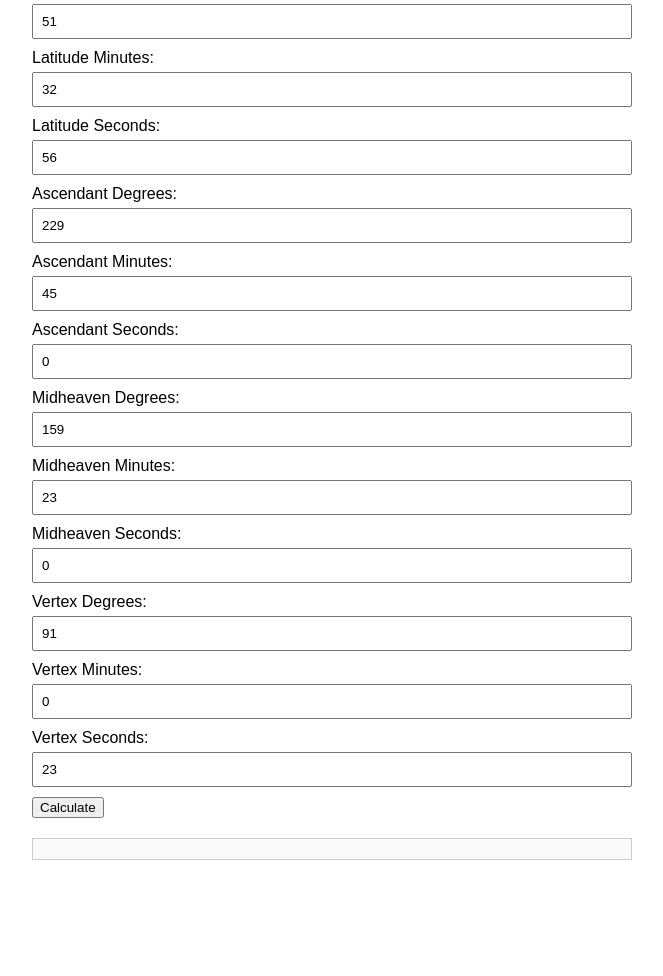
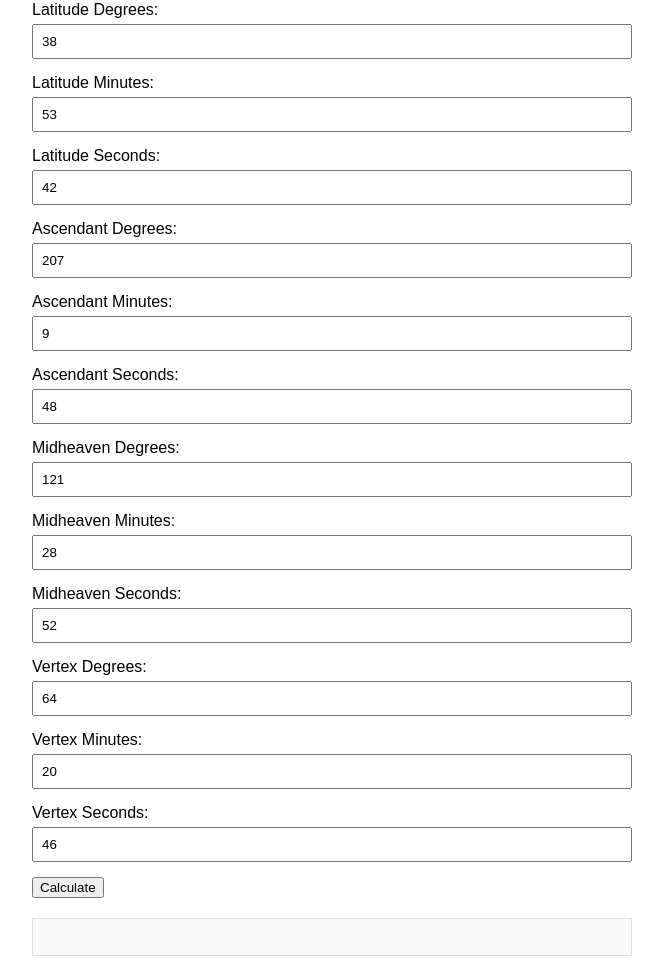
Before and after one commit to goatfishdata/True-Ascendant-Houses, a plain HTML site: page index.html in a window 1280 px wide. Shown: the part 99-1075 px from the top of the page, without its empty margins (308-971 px from the left). Before the commit the page ends 979 px from the top, so only its background shows below. Drawn offline with Linux system fonts and the light colour scheme.

Commit message:
Update index.html

```diff
--- a/index.html
+++ b/index.html
@@ -7,20 +7,21 @@
         <style>
         body {
           font-family: Arial, sans-serif;
-          margin: 20px;
+          margin: 0;
+          padding: 20px;
         }
       .container {
         max-width: 600px;
-        margin: 0 auto;
+        margin: auto;
       }
-      .input-group {
-        margin-bottom: 10px;
+      .form-group {
+        margin-bottom: 15px;
       }
-      .input-group label {
+      .form-group label {
         display: block;
         margin-bottom: 5px;
       }
-      .input-group input {
+      .form-group input {
         width: 100%;
         padding: 8px;
         box-sizing: border-box;
@@ -28,114 +29,102 @@
       .result {
         margin-top: 20px;
         padding: 10px;
-        border: 1px solid #ccc;
         background-color: #f9f9f9;
+          border: 1px solid #ddd;
       }
       </style>
         </head>
         <body>
-
         <div class="container">
         <h1>Astrological Calculator</h1>
-
-        <div class="input-group">
+        <div class="form-group">
         <label for="latitude_deg">Latitude Degrees:</label>
-        <input type="number" id="latitude_deg" value="51">
+        <input type="number" id="latitude_deg" value="38" min="-90" max="90">
         </div>
-
-        <div class="input-group">
+        <div class="form-group">
         <label for="latitude_min">Latitude Minutes:</label>
-        <input type="number" id="latitude_min" value="32">
+        <input type="number" id="latitude_min" value="53" min="0" max="59">
         </div>
-
-        <div class="input-group">
+        <div class="form-group">
         <label for="latitude_sec">Latitude Seconds:</label>
-        <input type="number" id="latitude_sec" value="56">
+        <input type="number" id="latitude_sec" value="42" min="0" max="59">
         </div>
-
-        <div class="input-group">
+        <div class="form-group">
         <label for="ascendant_deg">Ascendant Degrees:</label>
-        <input type="number" id="ascendant_deg" value="229">
+        <input type="number" id="ascendant_deg" value="207" min="0" max="359">
         </div>
-
-        <div class="input-group">
+        <div class="form-group">
         <label for="ascendant_min">Ascendant Minutes:</label>
-        <input type="number" id="ascendant_min" value="45">
+        <input type="number" id="ascendant_min" value="9" min="0" max="59">
         </div>
-
-        <div class="input-group">
+        <div class="form-group">
         <label for="ascendant_sec">Ascendant Seconds:</label>
-        <input type="number" id="ascendant_sec" value="0">
+        <input type="number" id="ascendant_sec" value="48" min="0" max="59">
         </div>
-
-        <div class="input-group">
+        <div class="form-group">
         <label for="midheaven_deg">Midheaven Degrees:</label>
-        <input type="number" id="midheaven_deg" value="159">
+        <input type="number" id="midheaven_deg" value="121" min="0" max="359">
         </div>
-
-        <div class="input-group">
+        <div class="form-group">
         <label for="midheaven_min">Midheaven Minutes:</label>
-        <input type="number" id="midheaven_min" value="23">
+        <input type="number" id="midheaven_min" value="28" min="0" max="59">
         </div>
-
-        <div class="input-group">
+        <div class="form-group">
         <label for="midheaven_sec">Midheaven Seconds:</label>
-        <input type="number" id="midheaven_sec" value="0">
+        <input type="number" id="midheaven_sec" value="52" min="0" max="59">
         </div>
-
-        <div class="input-group">
+        <div class="form-group">
         <label for="vertex_deg">Vertex Degrees:</label>
-        <input type="number" id="vertex_deg" value="91">
+        <input type="number" id="vertex_deg" value="64" min="0" max="359">
         </div>
-
-        <div class="input-group">
+        <div class="form-group">
         <label for="vertex_min">Vertex Minutes:</label>
-        <input type="number" id="vertex_min" value="0">
+        <input type="number" id="vertex_min" value="20" min="0" max="59">
         </div>
-
-        <div class="input-group">
+        <div class="form-group">
         <label for="vertex_sec">Vertex Seconds:</label>
-        <input type="number" id="vertex_sec" value="23">
+        <input type="number" id="vertex_sec" value="46" min="0" max="59">
         </div>
-
         <button onclick="calculate()">Calculate</button>
-
-        <div class="result" id="result"></div>
+        <div class="result">
+        <p id="new_ascendant"></p>
+        <p id="new_midheaven"></p>
         </div>
-
+        </div>
         <script>
+        function calculate() {
           function base360(degrees) {
             return degrees % 360;
           }
 
-      function tand(degrees) {
-        return Math.tan(degrees * Math.PI / 180);
+          const latitude_deg = parseFloat(document.getElementById("latitude_deg").value);
+          const latitude_min = parseFloat(document.getElementById("latitude_min").value);
+          const latitude_sec = parseFloat(document.getElementById("latitude_sec").value);
+
+          const ascendant_deg = parseFloat(document.getElementById("ascendant_deg").value);
+          const ascendant_min = parseFloat(document.getElementById("ascendant_min").value);
+          const ascendant_sec = parseFloat(document.getElementById("ascendant_sec").value);
+
+          const midheaven_deg = parseFloat(document.getElementById("midheaven_deg").value);
+          const midheaven_min = parseFloat(document.getElementById("midheaven_min").value);
+          const midheaven_sec = parseFloat(document.getElementById("midheaven_sec").value);
+
+          const vertex_deg = parseFloat(document.getElementById("vertex_deg").value);
+          const vertex_min = parseFloat(document.getElementById("vertex_min").value);
+          const vertex_sec = parseFloat(document.getElementById("vertex_sec").value);
+
+          let latitude_decimal;
+          if (latitude_deg <= 45) {
+            latitude_decimal = (latitude_deg + (((latitude_sec / 60) + latitude_min) / 60));
+          } else {
+            latitude_decimal = 90 - (latitude_deg + (((latitude_sec / 60) + latitude_min) / 60));
           }
-
-      function calculate() {
-        const latitude_deg = parseFloat(document.getElementById('latitude_deg').value);
-        const latitude_min = parseFloat(document.getElementById('latitude_min').value);
-        const latitude_sec = parseFloat(document.getElementById('latitude_sec').value);
-        const ascendant_deg = parseFloat(document.getElementById('ascendant_deg').value);
-        const ascendant_min = parseFloat(document.getElementById('ascendant_min').value);
-        const ascendant_sec = parseFloat(document.getElementById('ascendant_sec').value);
-        const midheaven_deg = parseFloat(document.getElementById('midheaven_deg').value);
-        const midheaven_min = parseFloat(document.getElementById('midheaven_min').value);
-        const midheaven_sec = parseFloat(document.getElementById('midheaven_sec').value);
-        const vertex_deg = parseFloat(document.getElementById('vertex_deg').value);
-        const vertex_min = parseFloat(document.getElementById('vertex_min').value);
-        const vertex_sec = parseFloat(document.getElementById('vertex_sec').value);
-
-        const latitude_decimal = latitude_deg <= 45 ?
-          (latitude_deg + (((latitude_sec / 60) + latitude_min) / 60)) :
-          90 - (latitude_deg + (((latitude_sec / 60) + latitude_min) / 60));
 
           const ascendant_decimal = ascendant_deg + (((ascendant_sec / 60) + ascendant_min) / 60);
           const midheaven_decimal = midheaven_deg + (((midheaven_sec / 60) + midheaven_min) / 60);
           const midheaven_square = base360(midheaven_decimal + 90);
 
           const vertex_decimal = vertex_deg + (((vertex_sec / 60) + vertex_min) / 60);
-
           const anti_vertex_deg = base360(vertex_deg + 180);
           const anti_vertex_min = vertex_min;
           const anti_vertex_sec = vertex_sec;
@@ -145,10 +134,10 @@
 
           let vertex_strength, ascendant_strength;
           if (latitude_deg <= 45) {
-          vertex_strength = ((tand(latitude_decimal) ** 2) / 2);
+            vertex_strength = ((Math.tan(latitude_decimal * Math.PI / 180) ** 2) / 2);
             ascendant_strength = 1 - vertex_strength;
           } else {
-          vertex_strength = 1 - ((tand(latitude_decimal) ** 2) / 2);
+            vertex_strength = 1 - ((Math.tan(latitude_decimal * Math.PI / 180) ** 2) / 2);
             ascendant_strength = 1 - vertex_strength;
           }
 
@@ -161,23 +150,24 @@
             new_ascendant = base360(ascendant_decimal - ascendant_delta);
           }
 
-        const new_ascendant_midheaven_delta = base360(midheaven_square - new_ascendant);
+          let new_ascendant_midheaven_delta;
+          if (new_ascendant > midheaven_square) {
+            new_ascendant_midheaven_delta = base360(new_ascendant - midheaven_square);
+          } else {
+            new_ascendant_midheaven_delta = base360(midheaven_square - new_ascendant);
+          }
 
-        let new_midheaven;
-        if (latitude_deg <= 45) {
+          if (new_ascendant <= midheaven_square) {
+            new_ascendant = base360(new_ascendant + (new_ascendant_midheaven_delta / 2));
+            new_midheaven = base360(midheaven_decimal - (new_ascendant_midheaven_delta / 2));
+          } else {
             new_ascendant = base360(new_ascendant - (new_ascendant_midheaven_delta / 2));
             new_midheaven = base360(midheaven_decimal + (new_ascendant_midheaven_delta / 2));
-        } else {
-          new_ascendant = base360(new_ascendant + (new_ascendant_midheaven_delta / 2));
-          new_midheaven = base360(midheaven_decimal - (new_ascendant_midheaven_delta / 2));
           }
 
-        document.getElementById('result').innerHTML = `
-        <p>New Ascendant: ${new_ascendant.toFixed(2)}</p>
-          <p>New Midheaven: ${new_midheaven.toFixed(2)}</p>
-          `;
+          document.getElementById("new_ascendant").innerText = `New Ascendant: ${new_ascendant}`;
+          document.getElementById("new_midheaven").innerText = `New Midheaven: ${new_midheaven}`;
         }
       </script>
-
         </body>
         </html>
```
Lines whose indentation alone changed are shown as unchanged.
